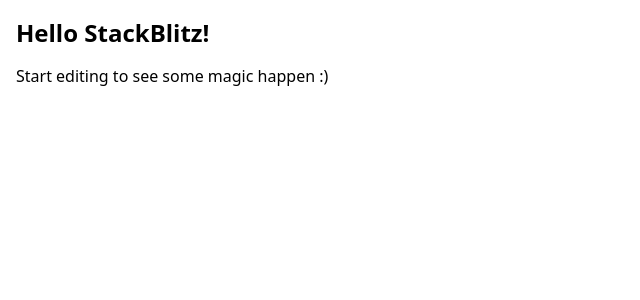
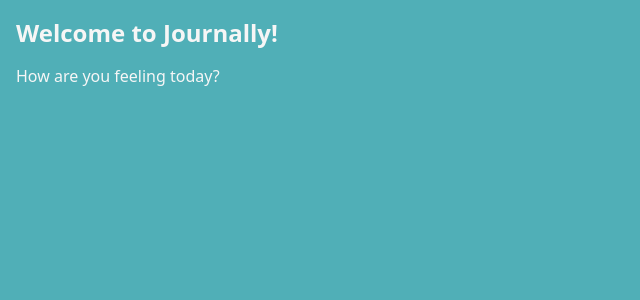
Before and after one commit to Lauren-McMullen/Journally, a React (Create React App) app: page / in a window 1280 px wide. Shown: the top 300 px of the page, without its empty margins (0-640 px from the left). Built offline with nearby package versions, Linux system fonts and the light colour scheme.

Commit message:
Changed Intro Text

```diff
--- a/src/App.tsx
+++ b/src/App.tsx
@@ -5,8 +5,8 @@
 export const App: FC<{ name: string }> = ({ name }) => {
   return (
     <div>
-      <h1>Hello {name}!</h1>
-      <p>Start editing to see some magic happen :)</p>
+      <h1>Welcome to {name}!</h1>
+      <p>How are you feeling today?</p>
     </div>
   );
 };
--- a/src/index.tsx
+++ b/src/index.tsx
@@ -7,6 +7,6 @@
 
 root.render(
   <StrictMode>
-    <App name="StackBlitz" />
+    <App name="Journally" />
   </StrictMode>
 );
--- a/src/style.css
+++ b/src/style.css
@@ -6,8 +6,9 @@
   margin: 0;
   padding: 1rem;
   font-family: system-ui, sans-serif;
-  color: black;
-  background-color: white;
+  color: rgb(246, 246, 246);
+  background-color: rgb(80, 175, 183);
+
 }
 
 h1 {
```
